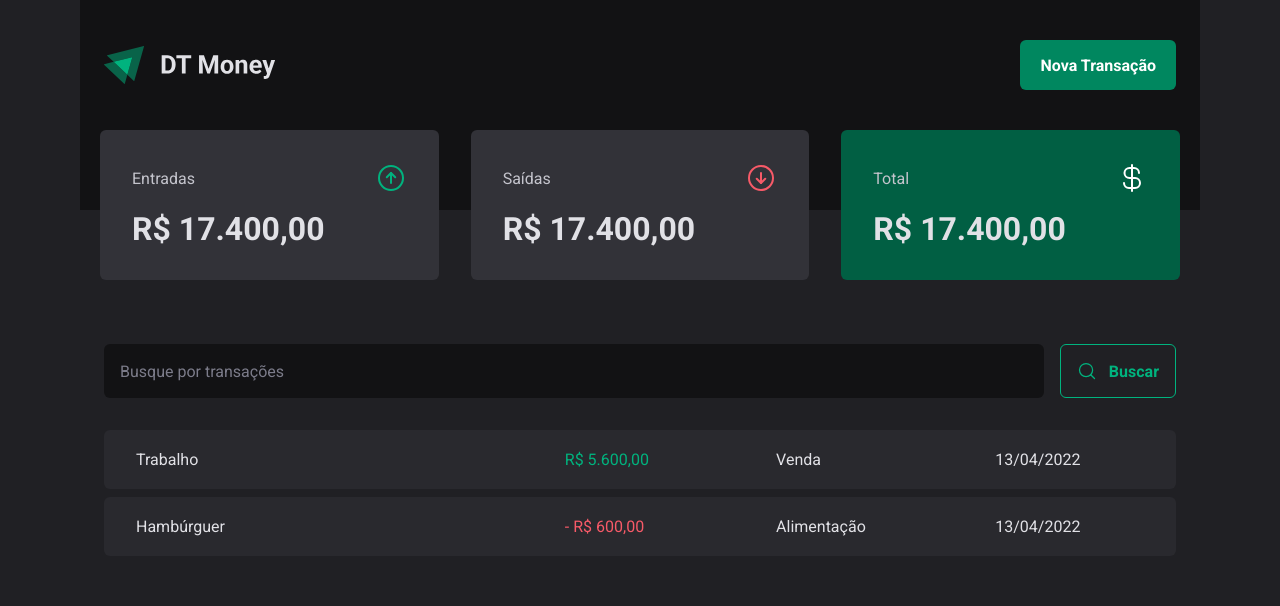
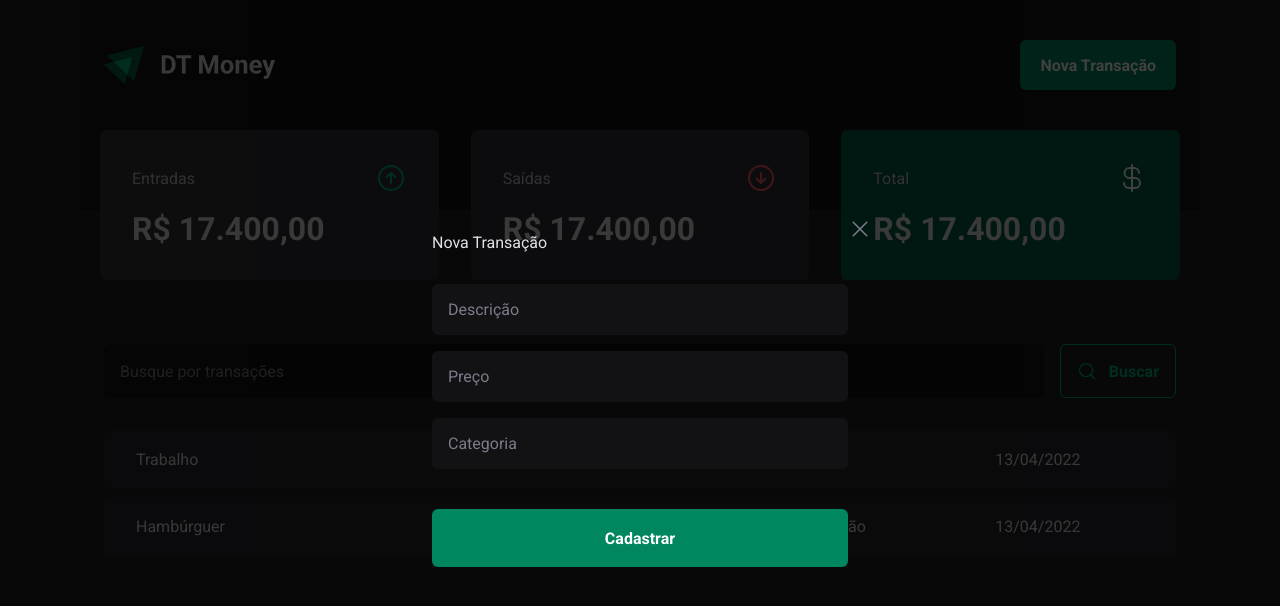
Before and after one commit to dhomini-rabelo/Estudos-Ignite-React-003, a React (Vite) app in the folder projects/stage03/: page / in a window 1280 px wide. Both pictures are taken after a click on the button "Nova Transação". Shown: the top 606 px of the page. Built offline with nearby package versions, Linux system fonts and the light colour scheme.

Commit message:
add modal for register transaction

```diff
--- a/projects/stage03/package.json
+++ b/projects/stage03/package.json
@@ -9,6 +9,7 @@
     "preview": "vite preview"
   },
   "dependencies": {
+    "@radix-ui/react-dialog": "^1.0.2",
     "npm": "^8.19.2",
     "phosphor-react": "^1.4.1",
     "react": "^18.2.0",
@@ -16,6 +17,7 @@
     "styled-components": "^5.3.6"
   },
   "devDependencies": {
+    "@rocketseat/eslint-config": "^1.1.3",
     "@types/react": "^18.0.17",
     "@types/react-dom": "^18.0.6",
     "@types/styled-components": "^5.1.26",
--- /dev/null
+++ b/projects/stage03/src/pages/Home/components/Header/components/NewTransactionModal/index.tsx
@@ -0,0 +1,30 @@
+import * as Dialog from '@radix-ui/react-dialog'
+import { Div } from './styles'
+import { X } from 'phosphor-react'
+
+export function NewTransactionModal() {
+  return (
+    <Dialog.Portal>
+      <Div.overlay />
+      <Div.content>
+        <Dialog.Title>Nova Transação</Dialog.Title>
+        <Dialog.Close asChild>
+          <button
+            type="button"
+            className="bg-transparent border-0 absolute top-6 right-6 cursor-pointer text-Gray-500"
+          >
+            <X size={24} className="hover:text-Gray-100" />
+          </button>
+        </Dialog.Close>
+
+        <form className="mt-8 flex flex-col gap-4">
+          <input type="text" placeholder="Descrição" required />
+          <input type="number" placeholder="Preço" required />
+          <input type="text" placeholder="Categoria" required />
+
+          <button type="submit">Cadastrar</button>
+        </form>
+      </Div.content>
+    </Dialog.Portal>
+  )
+}
--- /dev/null
+++ b/projects/stage03/src/pages/Home/components/Header/components/NewTransactionModal/styles.ts
@@ -0,0 +1,52 @@
+import styled from 'styled-components'
+import * as Dialog from '@radix-ui/react-dialog'
+
+export const Div = {
+  overlay: styled(Dialog.Overlay)`
+    position: fixed;
+    width: 100vw;
+    height: 100vh;
+    inset: 0;
+    background-color: rgba(0, 0, 0, 0.75);
+  `,
+
+  content: styled(Dialog.Content)`
+    min-width: 32rem;
+    border-radius: 6px;
+    padding: 2.5rem 3rem;
+    position: fixed;
+    top: 50%;
+    left: 50%;
+    transform: translate(-50%, -50%);
+
+    input {
+      display: block;
+      border-radius: 6px;
+      border: 0;
+      background-color: var(--Gray-900);
+      color: var(--Gray-300);
+      padding: 1rem;
+    }
+
+    input::placeholder {
+      color: var(--Gray-500);
+    }
+
+    button[type='submit'] {
+      height: 3.625rem;
+      border: 0;
+      background-color: var(--Green-500);
+      color: white;
+      font-weight: bold;
+      padding: 0 1.25rem;
+      border-radius: 6px;
+      margin-top: 1.5rem;
+      cursor: pointer;
+
+      &:hover {
+        background-color: var(--Green-700);
+        transition: background-color 0.2s;
+      }
+    }
+  `,
+}
--- a/projects/stage03/src/pages/Home/components/Header/index.tsx
+++ b/projects/stage03/src/pages/Home/components/Header/index.tsx
@@ -1,10 +1,25 @@
+import * as Dialog from '@radix-ui/react-dialog';
+import { NewTransactionModal } from './components/NewTransactionModal';
+
+
 export function Header() {
 
   return (
     <header className="bg-Gray-900 p-[2.5rem_0_7.5rem]">
       <div className="content mx-auto px-6 flex justify-between items-center">
         <img src="/images/logo.svg" alt="project-logo" />
-        <button className="h-[3.125rem] border-0 bg-Green-500 text-white font-bold p-[0_1.25rem] rounded-md cursor-pointer hover:bg-Green-700">Nova Transação</button>
+
+        <Dialog.Root>
+
+          <Dialog.Trigger asChild>
+            <button className="h-[3.125rem] border-0 bg-Green-500 text-white font-bold p-[0_1.25rem] rounded-md cursor-pointer hover:bg-Green-700">
+              Nova Transação
+            </button>
+          </Dialog.Trigger>
+
+          <NewTransactionModal />
+
+        </Dialog.Root>
       </div>
     </header>
   )
```
Also changed, not shown: projects/stage03/.eslintrc.json (added), 1 other file (tests, documents, lock files or other folders).
